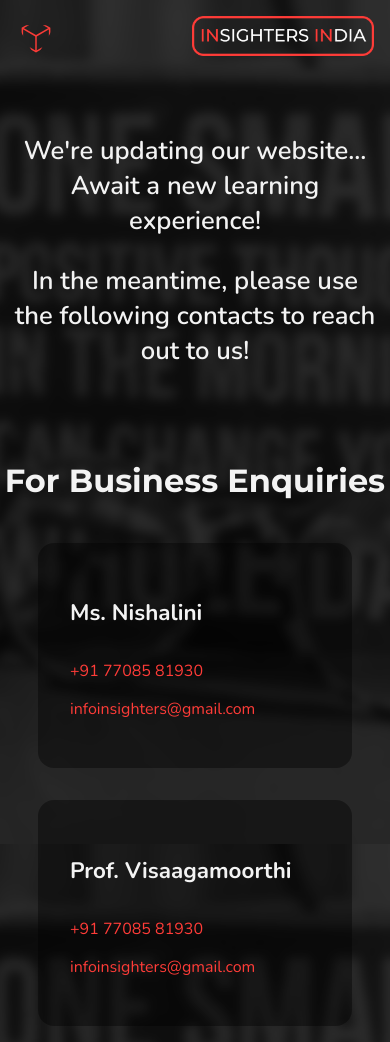
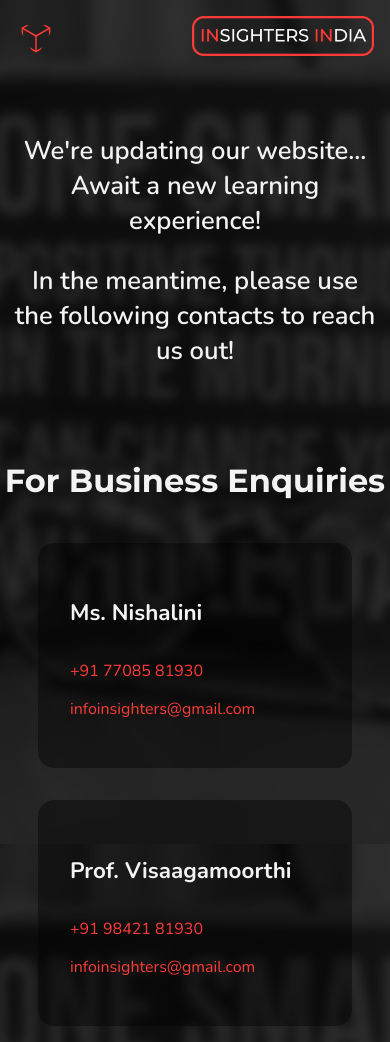
Before and after one commit to raredigitalsolutions/insightersindia, an Angular app: page / in a window 390 px wide. Built offline with nearby package versions, Linux system fonts and the light colour scheme.

Commit message:
[IMP] Update phone number and fix banner

```diff
--- a/src/app/app.component.html
+++ b/src/app/app.component.html
@@ -7,7 +7,7 @@
     We're updating our website... Await a new learning experience!
 
   </p>
-  <p> In the meantime, please use the following contacts to reach out to us!</p>
+  <p> In the meantime, please use the following contacts to reach us out!</p>
 </div>
 
 <div class="container">
@@ -32,7 +32,7 @@
         Prof. Visaagamoorthi
       </h3>
       <p class="active">
-        +91 77085 81930
+        +91 98421 81930
       </p>
       <p class="active">
         infoinsighters@gmail.com
```
